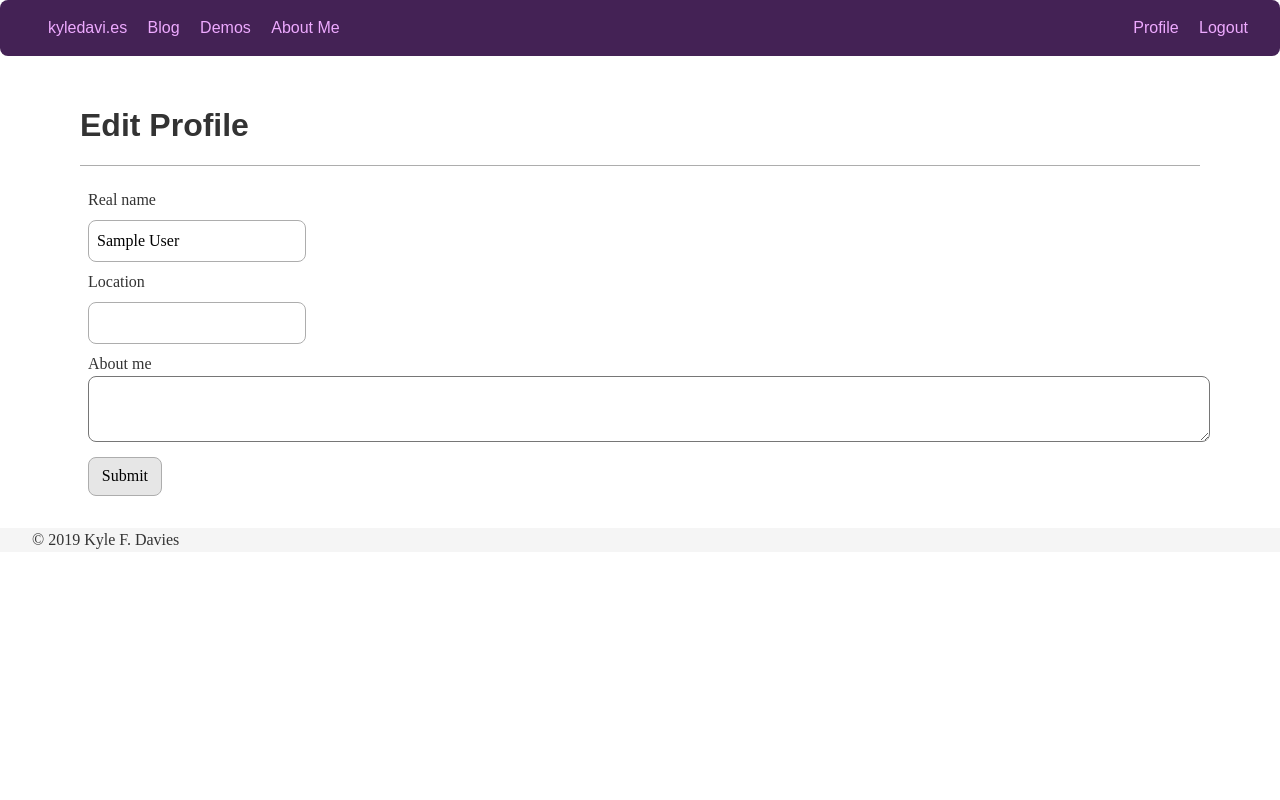
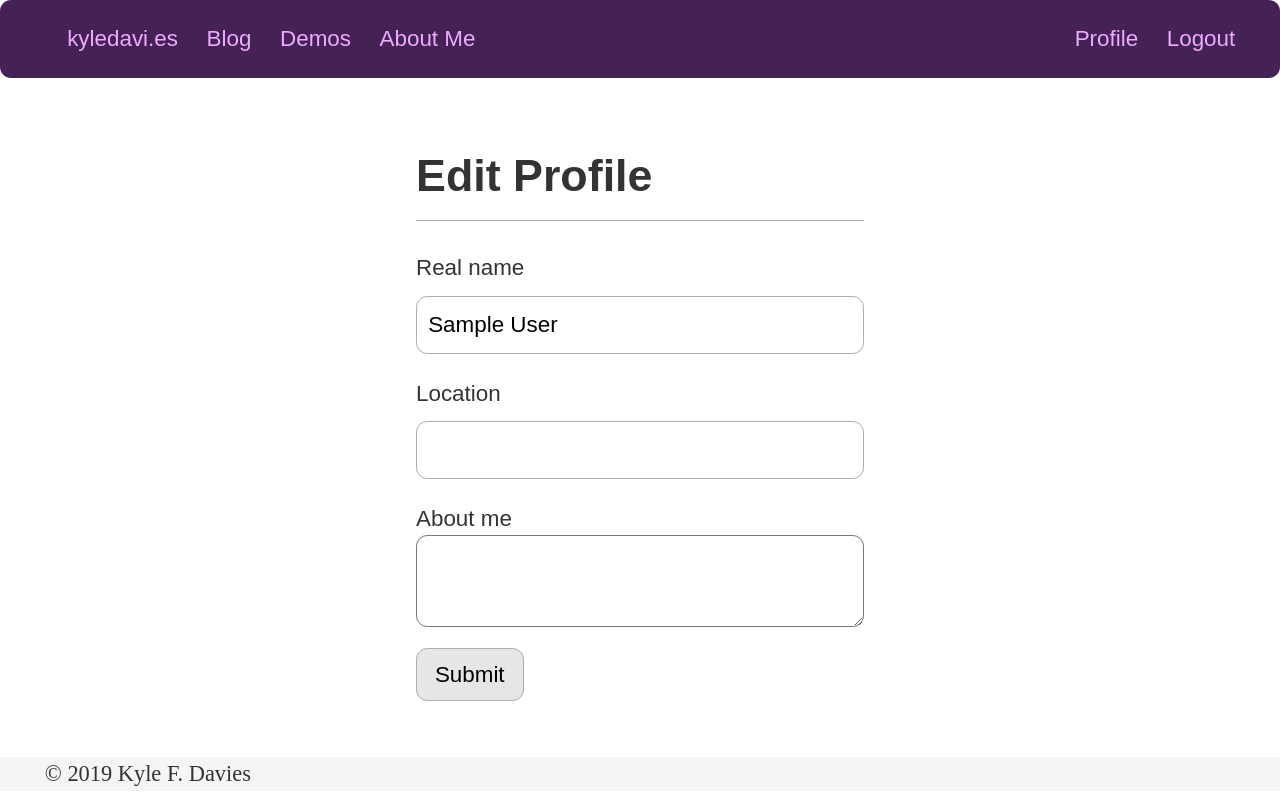
Before and after one commit to MisterKipper/flask-site, a Flask app: page /edit-profile in a window 1280 px wide. Run offline with Flask 2, Linux system fonts and the light colour scheme; the visitor is signed in with stand-in values (Sample User, id 1); data comes from the database, SQL or seed files in the repository; parts of the project's set-up code (start-up, migrations or seed data) failed here and were passed over; some libraries are stand-ins or nearby versions; some web fonts are replaced.

Commit message:
Style improvements
Select fonts using vars.
Center content and give it max-width.

```diff
--- a/app/static/css/styles.css
+++ b/app/static/css/styles.css
@@ -1,8 +1,16 @@
 :root {
-    font-family: 'Source Serif Pro', serif;
+    --font-serif: 'Source Serif Pro', serif;
+    --font-sans: 'Fira Sans', sans-serif;
+    --font-mono: 'Fira Mono', monospace;
+    --thin-border: 0.0625rem;
+    font-family: var(--font-serif);
+    font-size: calc(1rem + 0.5vw);
     line-height: 1.5;
     background-color: #FFF;
     color: #333;
+}
+* {
+    box-sizing: border-box;
 }
 body {
     display: flex;
@@ -47,8 +55,9 @@ body > :last-child {
     margin: 0;
 }
 main {
-    padding-left: 5rem;
-    padding-right: 5rem;
+    margin-left: auto;
+    margin-right: auto;
+    max-width: 60ch;
 }
 footer {
     background-color: #f5f5f5;
@@ -61,13 +70,13 @@ footer > p {
     margin: 0;
 }
 h1, h2, h3, h4, h5, h6 {
-    font-family: 'Fira', sans-serif;
+    font-family: var(--font-sans);
 }
 h1 {
     border-bottom-color: #adadad;
     border-bottom-style: solid;
-    border-bottom-width: 1px;
-    padding-bottom: 0.5em;
+    border-width: var(--thin-border);
+    padding-bottom: 0.5rem;
 }
 a {
     text-decoration: none;
@@ -76,38 +85,35 @@ a:focus, a:hover {
     text-decoration: underline;
 }
 code, samp {
-    font-family: 'Fira Mono', monospace;
+    font-family: var(--font-mono);
     background-color: #FCF;
     border-radius: 0.5rem;
-    padding: 1px;
+    padding: var(-hr-width);
 }
 form {
-    margin: 0 auto;
-    font-family: "Fira Sans"
-                     width: 400px;
+    font-family: var(--font-sans);
+    width: 20rem;
 }
 form ul {
     margin: 0;
     padding: 0;
     list-style: none;
 }
-form li {
-    margin: 0.5em;
-}
 input {
     display: block;
     border-color: #adadad;
     border-style: solid;
-    border-width: 1px;
+    border-width: var(--thin-border);
     border-radius: 0.5rem;
     font-family: inherit;
     font-size: inherit;
     line-height: inherit;
-    padding: 0.5em;
-    margin: 0.5em 0;
+    padding: 0.5rem;
+    margin-top: 0.5rem;
+    margin-bottom: 1rem;
 }
-input:enabled {
-
+input[type="text"], input[type="password"] {
+    width: 100%;
 }
 input[type="checkbox"] {
     display: inline-block;
```
Also changed, not shown: other parts of app/static/css/styles.css (+14 -10 lines).
